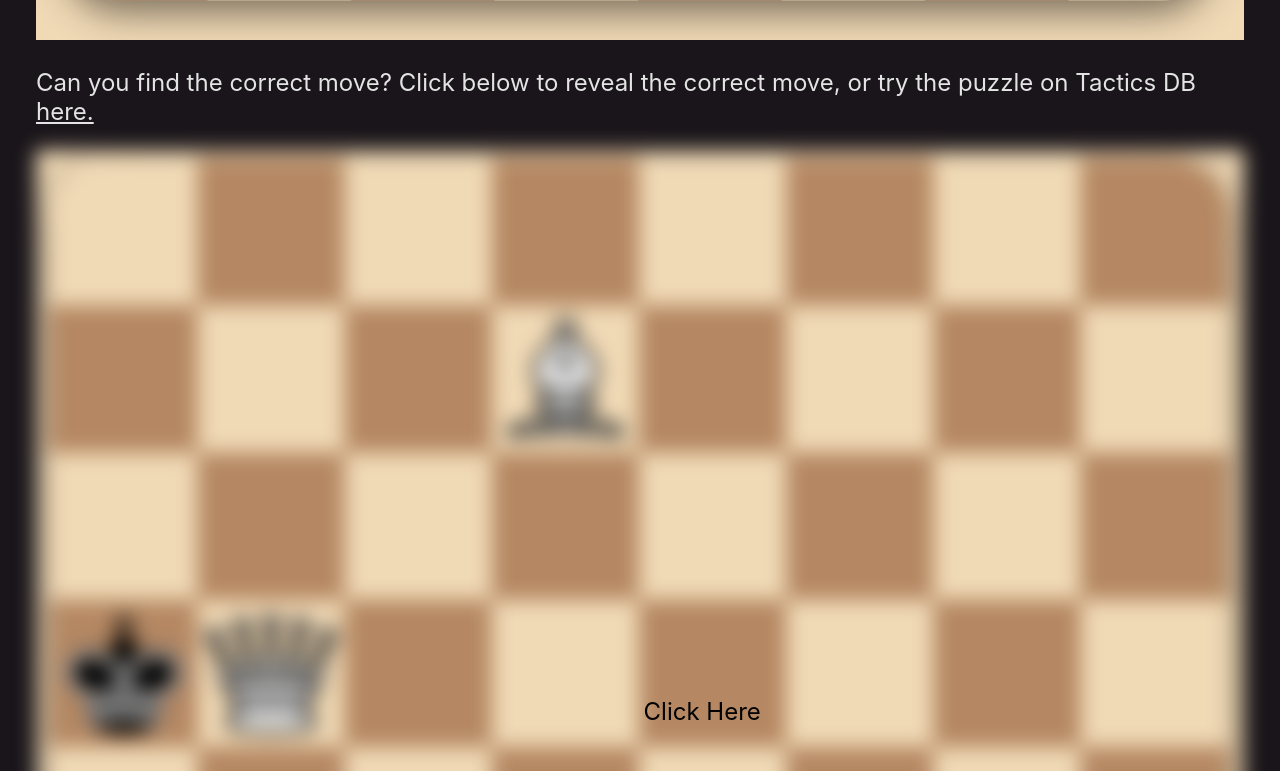
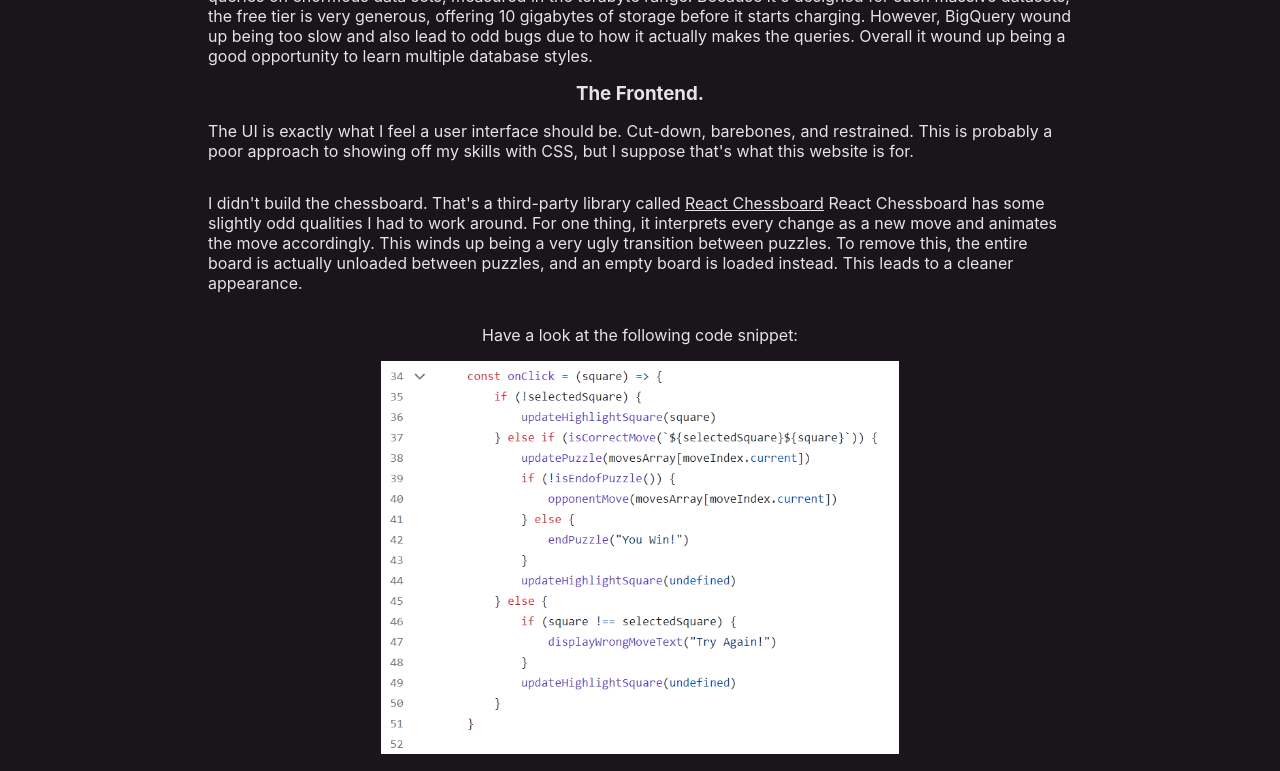
Before and after one commit to zringwood/portfolio-website, a React (Create React App) app: page /tactics in a window 1280 px wide. Shown: the part 1720-2491 px from the top of the page. Built offline with nearby package versions, Linux system fonts and the light colour scheme; the HTML template or start-up script is replaced by a standard one.

Commit message:
Fixed text sizing issues.

```diff
--- a/src/pages/Tactics/Tactics.jsx
+++ b/src/pages/Tactics/Tactics.jsx
@@ -4,7 +4,7 @@ import IntroPuzzle from "../../assets/images/intropuzzle.PNG"
 import IntroPuzzleSolution from "../../assets/images/intropuzzle-solved.PNG"
 import Snippet from "../../assets/images/onclick.PNG"
 import { useState } from "react"
-function Tactics({projectURL}){
+function Tactics({ projectURL }) {
     const [isBlurred, setIsBlurred] = useState(true)
     return (
         <article className="tactics">
@@ -14,22 +14,22 @@ function Tactics({projectURL}){
             <p className="tactics__description">I like playing chess, but I also like fiddling with my phone while not really paying attention to what I'm doing. Sometimes you need to turn your brain off a little. Try to do that on Chess.com or Lichess and you destroy your rating and lose every game. I wanted an app that could give me a way to engage with chess on a more casual level. </p>
             <h3 className="tactics__title">The App.</h3>
             <p className="tactics__description">Tactics DB is a Web App built with React that serves Chess puzzles. A chess puzzle is a position with a fixed sequence of moves that forces an advantage. Have a look at the following puzzle:</p>
-        <img className="tactics__image" src = {IntroPuzzle} alt="Basic Chess Puzzle"></img>
-        <p className="tactics__description">Can you find the correct move? Click below to reveal the correct move, or try the puzzle on Tactics DB <a href = "https://tactics.zacharyringwood.com/introduction/easy/1">here.</a></p>
+            <img className="tactics__image" src={IntroPuzzle} alt="Basic Chess Puzzle"></img>
+            <p className="tactics__description">Can you find the correct move? Click below to reveal the correct move, or try the puzzle on Tactics DB <a href="https://tactics.zacharyringwood.com/introduction/easy/1" target="_blank" rel="noreferrer">here.</a></p>
             <div className="spoiler" onClick={() => setIsBlurred(false)}>
-        <img className={`spoiler__image ${isBlurred && "spoiler__image--filter"}`} src = {IntroPuzzleSolution} alt="Basic Chess Puzzle"></img>
+                <img className={`spoiler__image ${isBlurred && "spoiler__image--filter"}`} src={IntroPuzzleSolution} alt="Basic Chess Puzzle"></img>
                 {isBlurred && <p className="spoiler__label">Click Here</p>}
             </div>
             <p>Easy enough, right? But the puzzles can get much harder than that, with over 3 MILLION puzzles to play, all loaded from a NoSQL database.</p>
             <h3 className="tactics__title">The Backend.</h3>
-        <p> The puzzles are stored in a NoSQL database in Firebase Realtime Database and hosted with Google Firebase. I populated it myself, using data I got from Lichess.com <a href="https://database.lichess.org/#puzzles" target="_blank">here.</a> These puzzles are in CSV format, and can be loaded into the NoSQL database painlessly.</p>
+            <p> The puzzles are stored in a NoSQL database in Firebase Realtime Database and hosted with Google Firebase. I populated it myself, using data I got from Lichess.com <a href="https://database.lichess.org/#puzzles" target="_blank" rel="noreferrer">here.</a> These puzzles are in CSV format, and can be loaded into the NoSQL database painlessly.</p>
             <p> Originally I was using BigQuery instead of Firebase. BigQuery is a data analytics tool used mainly for making SQL queries on enormous data sets, measured in the terabyte range. Because it's designed for such massive datasets, the free tier is very generous, offering 10 gigabytes of storage before it starts charging. However, BigQuery wound up being too slow and also lead to odd bugs due to how it actually makes the queries. Overall it wound up being a good opportunity to learn multiple database styles. </p>
             <h3 className="tactics__title">The Frontend.</h3>
             <p>The UI is exactly what I feel a user interface should be. Cut-down, barebones, and restrained. This is probably a poor approach to showing off my skills with CSS, but I suppose that's what this website is for.</p>
-        <p>I didn't build the chessboard. That's a third-party library called <a href="https://github.com/Clariity/react-chessboard" target="_blank">React Chessboard</a> React Chessboard has some slightly odd qualities I had to work around. For one thing, it interprets every change as a new move and animates the move accordingly. This winds up being a very ugly transition between puzzles. To remove this, the entire board is actually unloaded between puzzles, and an empty board is loaded instead. This leads to a cleaner appearance.</p>
+            <p>I didn't build the chessboard. That's a third-party library called <a href="https://github.com/Clariity/react-chessboard" target="_blank" rel="noreferrer">React Chessboard</a> React Chessboard has some slightly odd qualities I had to work around. For one thing, it interprets every change as a new move and animates the move accordingly. This winds up being a very ugly transition between puzzles. To remove this, the entire board is actually unloaded between puzzles, and an empty board is loaded instead. This leads to a cleaner appearance.</p>
             <p>Have a look at the following code snippet:</p>
             <img className="tactics__image" src={Snippet} alt="Example function from Tactics DB" />
-        <p>This is code I wrote after reading <a href="https://www.amazon.ca/Clean-Code-Handbook-Software-Craftsmanship/dp/0132350882">Clean Code: A Handbook of Agile Software Craftsmanship</a> by Robert Martin, aka Uncle Bob. It emphasizes clean, small functions without side effects. I'm very proud of how well the PuzzleBoard component is written, and I encourage you to check it out <a href="https://github.com/zringwood/tactics-db-gcp/blob/master/src/components/PuzzleBoard/PuzzleBoard.jsx">here, on my GitHub.</a></p>
+            <p>This is code I wrote after reading <a href="https://www.amazon.ca/Clean-Code-Handbook-Software-Craftsmanship/dp/0132350882" target="_blank" rel="noreferrer">Clean Code: A Handbook of Agile Software Craftsmanship</a> by Robert Martin, aka Uncle Bob. It emphasizes clean, small functions without side effects. I'm very proud of how well the PuzzleBoard component is written, and I encourage you to check it out <a href="https://github.com/zringwood/tactics-db-gcp/blob/master/src/components/PuzzleBoard/PuzzleBoard.jsx">here, on my GitHub.</a></p>
 
         </article>
     )
--- a/src/pages/Tactics/Tactics.scss
+++ b/src/pages/Tactics/Tactics.scss
@@ -2,34 +2,39 @@
 @use '../../styles/colors' as *;
 
 
-.project-frame{
-    width:100%;
-    height:100vh;
-    border:none;
-}
 .tactics{
     background-color: $background;
     padding: $mobile-indent;
+    display: flex;
+    flex-direction: column;
+    justify-content: center;
+    align-items: center;
     @include tablet{
         padding: $tablet-indent;
     }
     @include desktop {
-        padding: $tablet-indent;
+        padding: $tablet-indent $desktop-indent;
     }
     &__image{
         width: 100%;
-        &--spoiler{
-            filter:blur(10px)
+        @include desktop{
+            width: 60%;
+
         }
     }
 }
 .spoiler{
     position: relative;
+    @include desktop{
+        width: 60%;
+    }
     &__image{
         width: 100%;
+
         &--filter{
-            filter:blur(10px)
+            filter:blur(25px)
         }
+
     }
     &__label{
         color:black;
--- a/src/styles/_partials.scss
+++ b/src/styles/_partials.scss
@@ -32,39 +32,15 @@ $desktop-indent: calc(
 
 a {
   color:$text;
-  @include tablet{
-    font-size: 1.5rem;
-  }
   &:visited{
     color:$text;
   }
 }
 p{
   color:$text;
-  font-size: 1rem;
-  @include tablet{
-    font-size: 1.5rem;
-  }
+
 }
-h2{
+h1, h2, h3, h4{
   color:$text;
-  font-size: 1.5rem;
   margin: 0;
-  @include tablet{
-    font-size: 3rem;
-  }
 }
-h3{
-  color:$text;
-  font-size: 1.25rem;
-  @include tablet{
-    font-size: 2rem;
-  }
-}
-h4{
-  color:$text;
-  font-size: 1.15rem;
-  @include tablet{
-    font-size: 1.5rem;
-  }
-}
```
Lines whose indentation alone changed are shown as unchanged.
